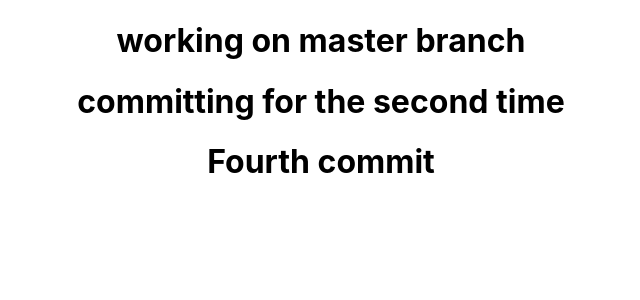
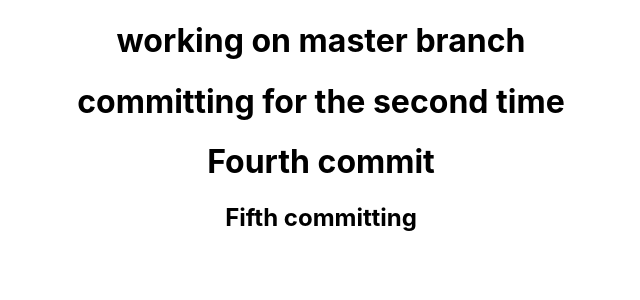
Before and after one commit to kipkorirgideon/finalTesting, a React (Create React App) app: page / in a window 1280 px wide. Shown: the top 300 px of the page, without its empty margins (319-959 px from the left). Built offline with nearby package versions, Linux system fonts and the light colour scheme.

Commit message:
Fifth commit

```diff
--- a/src/App.js
+++ b/src/App.js
@@ -7,6 +7,7 @@ function App() {
       <h1>working on master branch</h1>
       <h1>committing for the second time</h1>
       <h1>Fourth commit</h1>
+      <h2>Fifth committing</h2>
 
     </div>
   );
```
